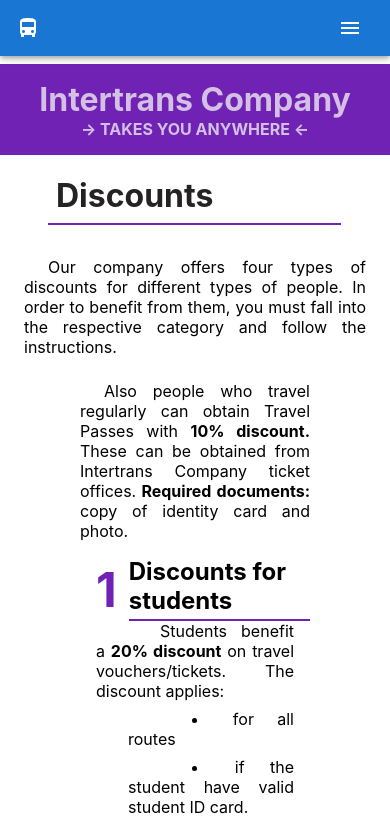
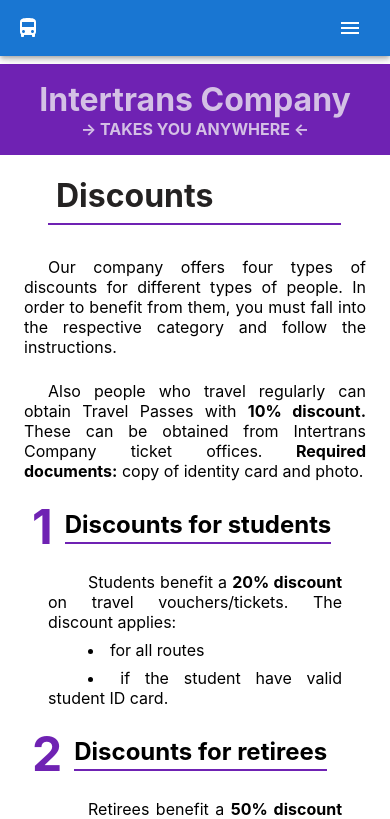
Before and after one commit to carla-vartolomei/transport-app, a Next.js app: page /discounts in a window 390 px wide. Shown: the top 819 px of the page. Built offline with nearby package versions, Linux system fonts and the light colour scheme.

Commit message:
make discounts page responsive

```diff
--- a/styles/Discounts.module.scss
+++ b/styles/Discounts.module.scss
@@ -43,3 +43,22 @@
     }
   }
 }
+
+@media (max-width: 699px) {
+  .pageDescription2 {
+    margin: 0.5rem 1.5rem;
+  }
+  .sectionTitle {
+    margin: 1rem;
+  }
+  .sectionInfo {
+    margin-left: 3rem;
+    margin-right: 3rem;
+    p {
+      text-indent: 2.5rem;
+      li {
+        padding-left: 0;
+      }
+    }
+  }
+}
```
